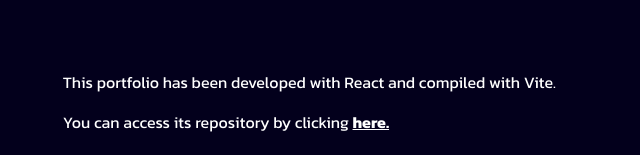
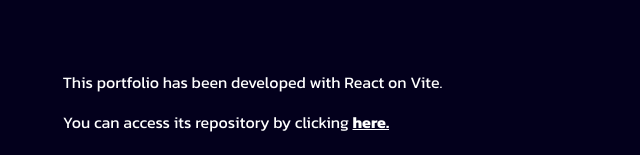
Before and after one commit to bdiaz-dev/portfolio, a React (Vite) app: page / in a window 1280 px wide. Shown: the part 3145-3300 px from the top of the page, without its empty margins (528-1168 px from the left). Built offline with nearby package versions, Linux system fonts and the light colour scheme.

Commit message:
fix footer

```diff
--- a/src/constants/content.js
+++ b/src/constants/content.js
@@ -218,7 +218,7 @@ export const es = {
     title: 'Habilidades'
   },
   footer: [
-    'Este portfolio ha sido desarrollado con React y compilado con Vite.',
+    'Este portfolio ha sido desarrollado con React bajo el entorno de Vite.',
     'Puede acceder a su repositorio haciendo click ',
     ' aquí.',
     'Si tiene un proyecto en mente no dude en ', 'contactarme.'
@@ -440,7 +440,7 @@ export const en = {
   },
   footer: [
 
-    'This portfolio has been developed with React and compiled with Vite.',
+    'This portfolio has been developed with React on Vite.',
     'You can access its repository by clicking ',
     'here.',
     'If you have a project in mind, feel free to ', 'contact me.'
```
